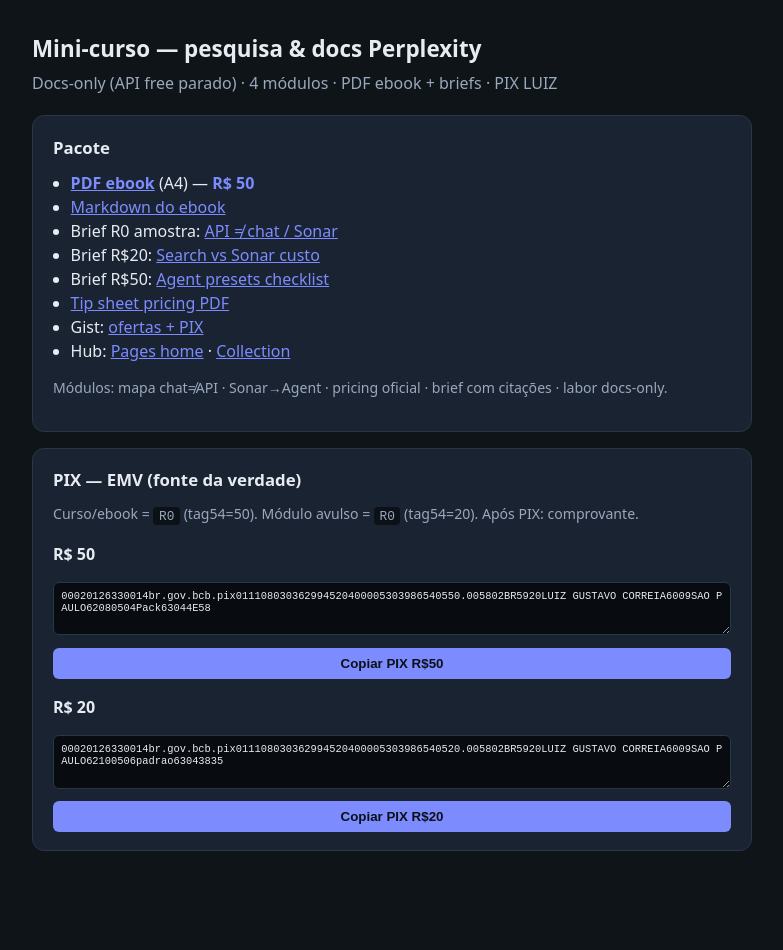
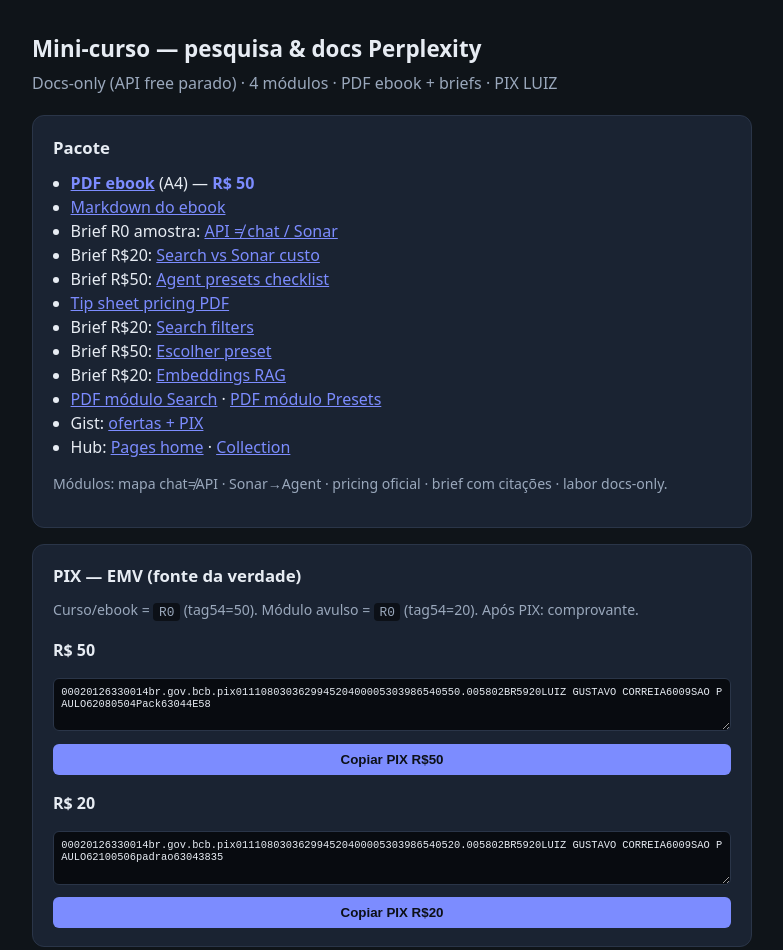
Before and after one commit to Ziuluiziul/round1-perplexity, a plain HTML site: page curso/index.html in a window 1280 px wide. Shown: the whole page, without its empty margins (248-1031 px from the left). Before the commit the page ends 915 px from the top, so only its background shows below. Drawn offline with Linux system fonts and the light colour scheme.

Commit message:
Series: Search filters, presets chooser, embeddings briefs + module PDFs

```diff
--- a/curso/index.html
+++ b/curso/index.html
@@ -37,6 +37,10 @@
                 <li>Brief R$20: <a href="../briefs/ENTREGAVEL-brief-search-vs-sonar-custo-2026-09-05.md">Search vs Sonar custo</a></li>
         <li>Brief R$50: <a href="../briefs/ENTREGAVEL-brief-agent-presets-checklist-2026-09-05.md">Agent presets checklist</a></li>
         <li><a href="tip-pricing-perplexity.pdf">Tip sheet pricing PDF</a></li>
+                <li>Brief R$20: <a href="../briefs/ENTREGAVEL-brief-search-filters-2026-09-05.md">Search filters</a></li>
+        <li>Brief R$50: <a href="../briefs/ENTREGAVEL-brief-escolher-preset-agent-2026-09-05.md">Escolher preset</a></li>
+        <li>Brief R$20: <a href="../briefs/ENTREGAVEL-brief-embeddings-rag-2026-09-05.md">Embeddings RAG</a></li>
+        <li><a href="mod-search-api.pdf">PDF módulo Search</a> · <a href="mod-agent-presets.pdf">PDF módulo Presets</a></li>
         <li>Gist: <a href="https://gist.github.com/Ziuluiziul/0deb075aedb06ade0892e6f848e80f69">ofertas + PIX</a></li>
         <li>Hub: <a href="https://ziuluiziul.github.io/round1-perplexity/">Pages home</a> · <a href="https://huggingface.co/collections/Ziulluizziul/round1-pix-free-pack">Collection</a></li>
       </ul>
```
Also changed, not shown: index.html (+1 -1 lines), 5 other files.
